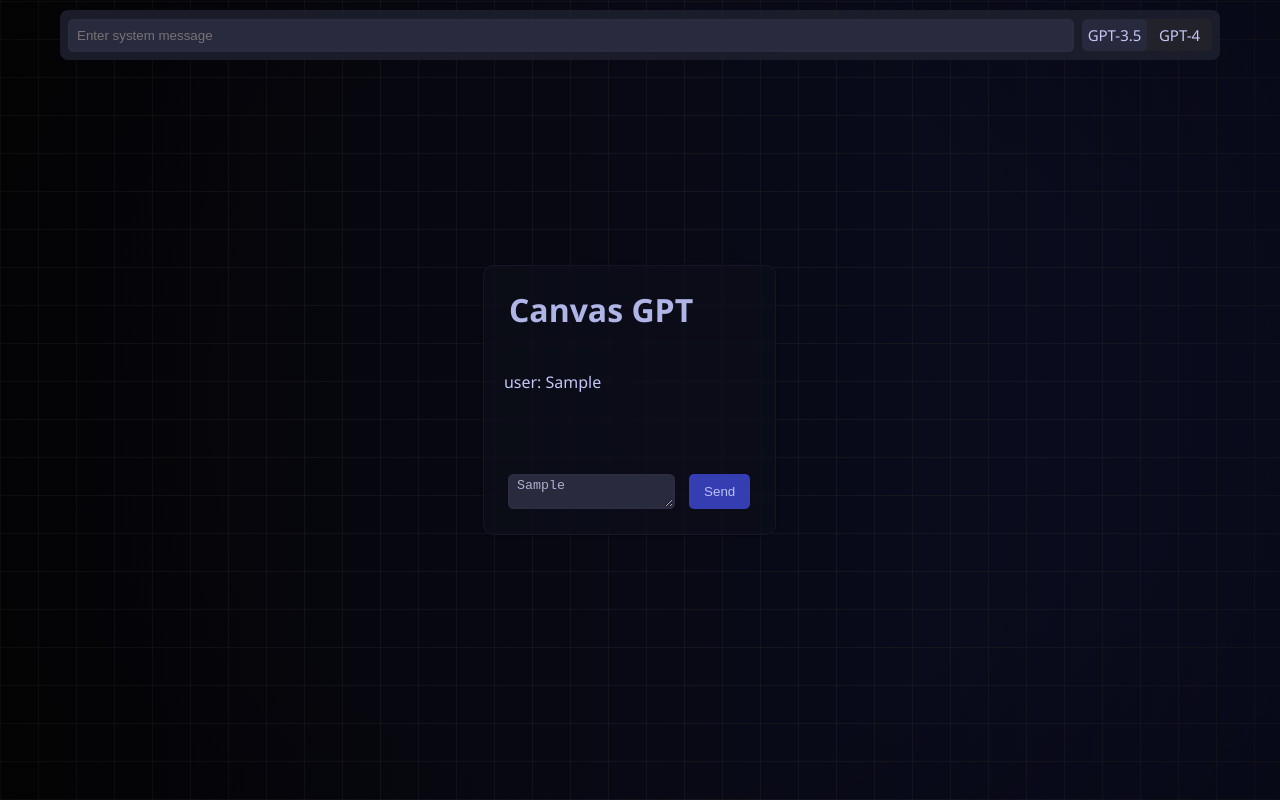
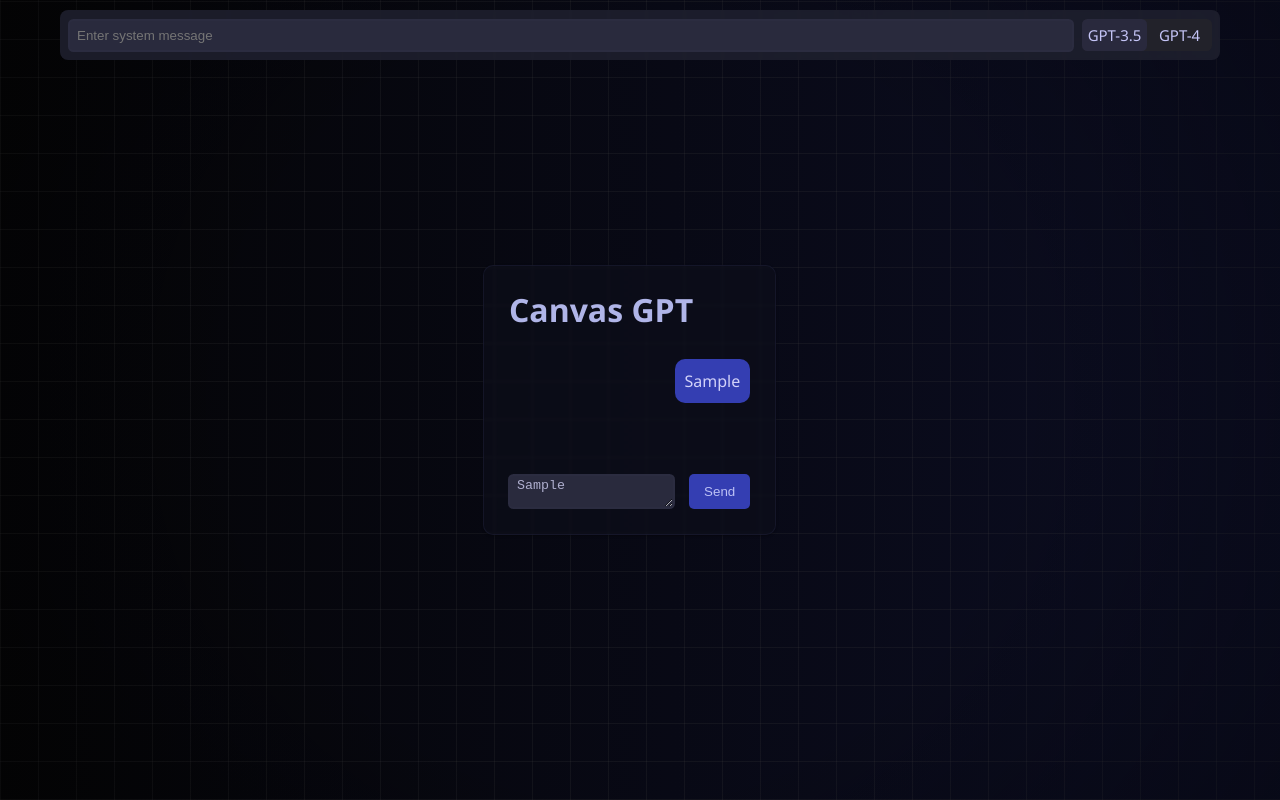
Before and after one commit to AVGVSTVS96/reactGPT, a React (Vite) app in the folder reactGPT/: page / in a window 1280 px wide. Both pictures are taken after typing "Sample" into the empty fields and a click on the button "Send". Built offline with nearby package versions, Linux system fonts and the light colour scheme; no server answers.

Commit message:
correctly handle message div creation

```diff
--- a/reactGPT/src/components/Chat.jsx
+++ b/reactGPT/src/components/Chat.jsx
@@ -72,7 +72,9 @@ function Chat(props) {
       <div className="chat-wrapper">
         <div id="chat-messages" className="chat-box">
           {messages.map((message, index) => (
-            <p key={index}>{message.role}: {message.content}</p>
+            <div key={index} className={`message ${message.role === 'user' ? 'user-message' : 'assistant-message'}`}>
+              <p>{message.content}</p>
+            </div>
           ))}
         </div>
         <form id="chat-form" className="input-form" onSubmit={handleFormSubmit}>
```
